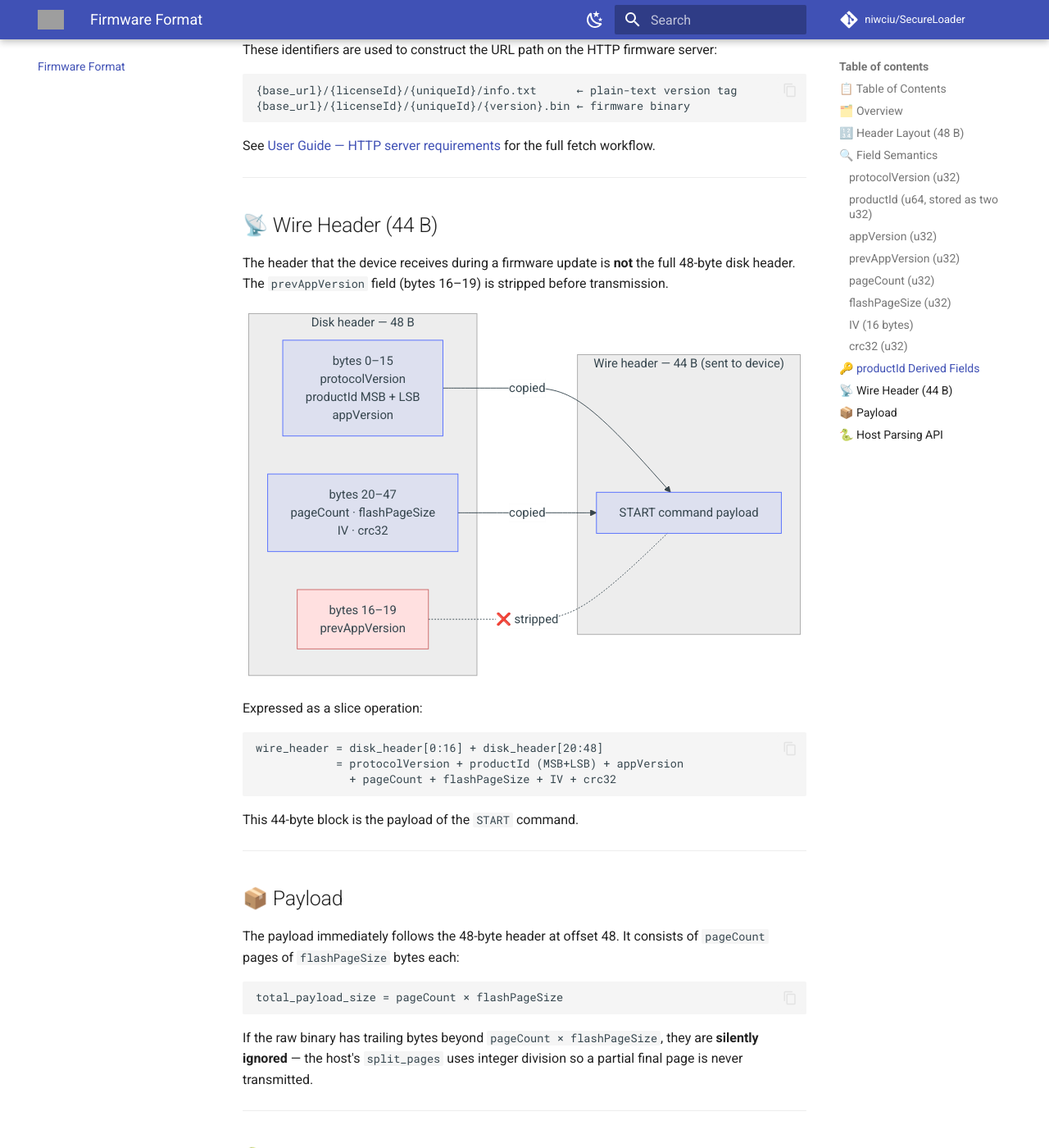
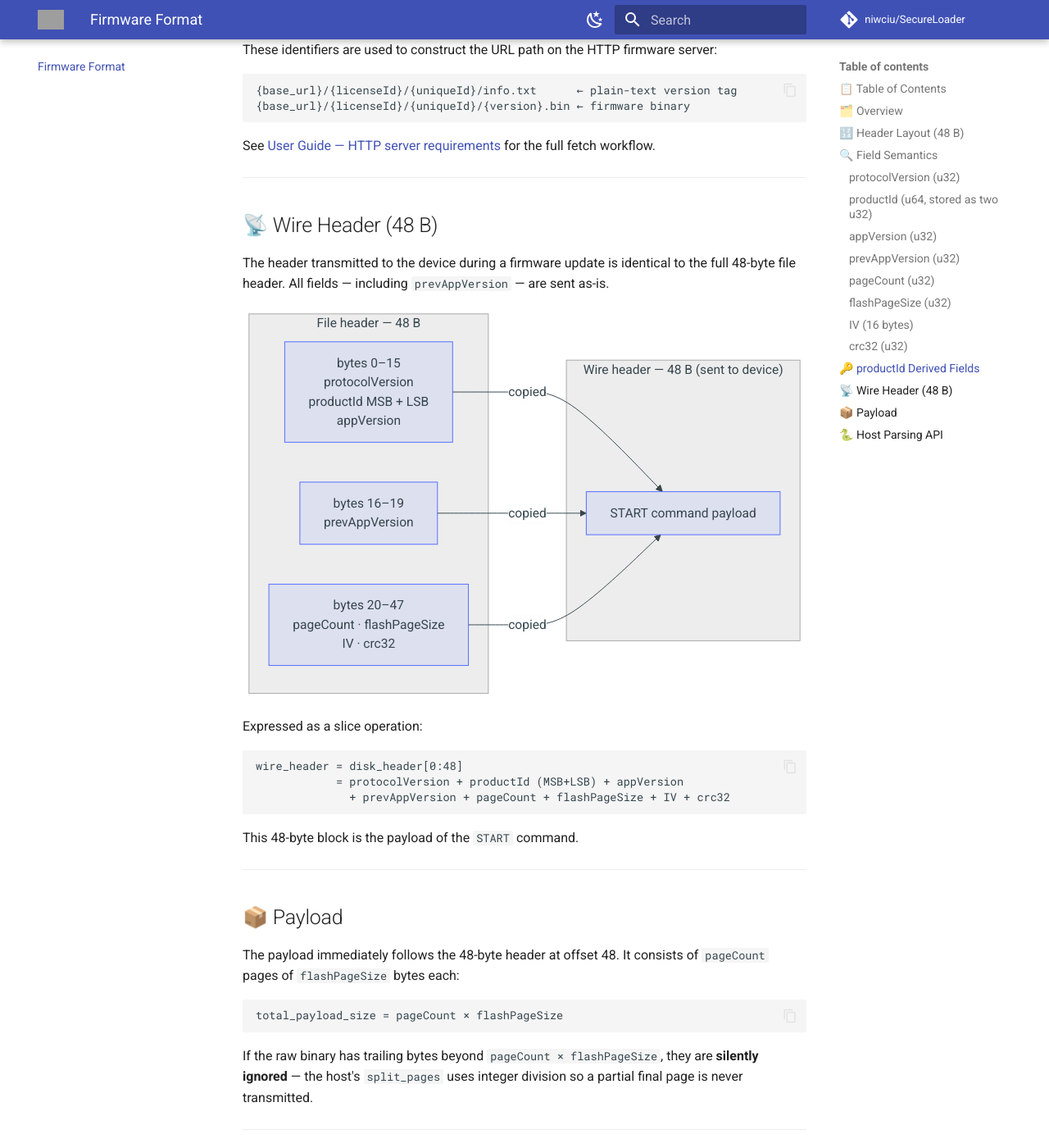
Before and after one commit to niwciu/SecureLoader, an MkDocs documentation site: the page built from docs/FIRMWARE_FORMAT.md, in a window 1280 px wide and 1400 px high, scrolled down 3496 px. Shown: the whole window at 82% size. Built offline with MkDocs 1.6.1 and Material for MkDocs 9.7.7, drawn with Linux system fonts in a browser that asks for light colours; comment, search, counter and statistics services are not loaded; some of the changed text lies outside the part shown; grey boxes are pictures that could not be loaded.

Commit message:
fix: transmit full 48-byte wire header in CMD_START (prevAppVersion was stripped)
build_device_header() was slicing bytes [0:16] + [20:48], dropping the
4-byte prevAppVersion field and sending a 44-byte payload. The bootloader
firmware-header struct includes prevAppVersion at offset 0x10, so it waited
for 48 bytes and stalled. Fix: return raw[0:HEADER_SIZE] unchanged.
DEVICE_HEADER_SIZE constant updated from 44 to HEADER_SIZE (48).

Updated tests: replaced test_strips_prev_app_version_field with
test_wire_header_is_full_48_byte_file_header and added
test_prev_app_version_present_at_offset_16.

Docs updated across FIRMWARE_FORMAT.md, PROTOCOL.md, ARCHITECTURE.md,
USER_GUIDE.md, and firmware.py docstrings to reflect the 48-byte wire header.
CHANGELOG.md notes that v1.2.0 requires the not-yet-released bootloader.

````diff
--- a/docs/FIRMWARE_FORMAT.md
+++ b/docs/FIRMWARE_FORMAT.md
@@ -14,7 +14,7 @@ Host implementation: [`src/secure_loader/core/firmware.py`](https://github.com/n
 2. [Header Layout (48 B)](#-header-layout-48-b)
 3. [Field Semantics](#-field-semantics)
 4. [productId Derived Fields](#-productid-derived-fields)
-5. [Wire Header (44 B)](#-wire-header-44-b)
+5. [Wire Header (48 B)](#-wire-header-48-b)
 6. [Payload](#-payload)
 7. [Host Parsing API](#-host-parsing-api)
 
@@ -89,7 +89,7 @@ informational purposes. Not validated by the bootloader protocol.
 Version of the previous application image. Used by the host to request an
 older firmware from the HTTP source (`fetch_previous`).
 GitHub Releases support is planned — see [Roadmap](GITHUB_SOURCE_MIGRATION.md).
-This field is **not** sent to the device — see [Wire Header](#-wire-header-44-b).
+This field is transmitted to the device as part of the 48-byte wire header — see [Wire Header](#-wire-header-48-b).
 
 ### `pageCount` (u32)
 
@@ -148,38 +148,36 @@ for the full fetch workflow.
 
 ---
 
-## 📡 Wire Header (44 B)
+## 📡 Wire Header (48 B)
 
-The header that the device receives during a firmware update is **not** the
-full 48-byte disk header. The `prevAppVersion` field (bytes 16–19) is
-stripped before transmission.
+The header transmitted to the device during a firmware update is identical to
+the full 48-byte file header. All fields — including `prevAppVersion` — are
+sent as-is.
 
 ```mermaid
 flowchart LR
-    subgraph disk["Disk header — 48 B"]
+    subgraph disk["File header — 48 B"]
         A["bytes 0–15<br/>protocolVersion<br/>productId MSB + LSB<br/>appVersion"]
         B["bytes 16–19<br/>prevAppVersion"]
         C["bytes 20–47<br/>pageCount · flashPageSize<br/>IV · crc32"]
     end
-    subgraph wire["Wire header — 44 B  (sent to device)"]
+    subgraph wire["Wire header — 48 B  (sent to device)"]
         W["START command payload"]
     end
     A -- "copied" --> W
+    B -- "copied" --> W
     C -- "copied" --> W
-    B -. "❌ stripped" .- W
-
-    style B fill:#ffe0e0,stroke:#cc6666
 ```
 
 Expressed as a slice operation:
 
 ```
-wire_header = disk_header[0:16] + disk_header[20:48]
+wire_header = disk_header[0:48]
             = protocolVersion + productId (MSB+LSB) + appVersion
-              + pageCount + flashPageSize + IV + crc32
+              + prevAppVersion + pageCount + flashPageSize + IV + crc32
 ```
 
-This 44-byte block is the payload of the `START` command.
+This 48-byte block is the payload of the `START` command.
 
 ---
 
@@ -205,7 +203,7 @@ flowchart LR
     file["📄 .bin file"] --> lf["load_firmware(path)"]
     lf --> hdr["FirmwareHeader\n(frozen dataclass)"]
     lf --> raw["raw bytes"]
-    raw --> bdh["build_device_header(raw)\n→ 44 B wire header"]
+    raw --> bdh["build_device_header(raw)\n→ 48 B wire header"]
     raw --> sp["split_pages(payload, page_size)\n→ list[bytes]"]
     hdr --> fields["license_id · unique_id\npayload_size\nformat_product_id() · …"]
 ```
@@ -214,7 +212,7 @@ flowchart LR
 from secure_loader.core.firmware import (
     parse_header,          # parse_header(data: bytes) -> FirmwareHeader
     load_firmware,         # load_firmware(path) -> (FirmwareHeader, bytes)
-    build_device_header,   # build_device_header(raw: bytes) -> bytes  (44 B)
+    build_device_header,   # build_device_header(raw: bytes) -> bytes  (48 B)
     split_pages,           # split_pages(payload, page_size) -> list[bytes]
 )
 ```
````
Also changed, not shown: docs/ARCHITECTURE.md (+6 -7 lines), docs/PROTOCOL.md (+5 -5 lines), docs/USER_GUIDE.md (+1 -1 lines), 2 other files.
